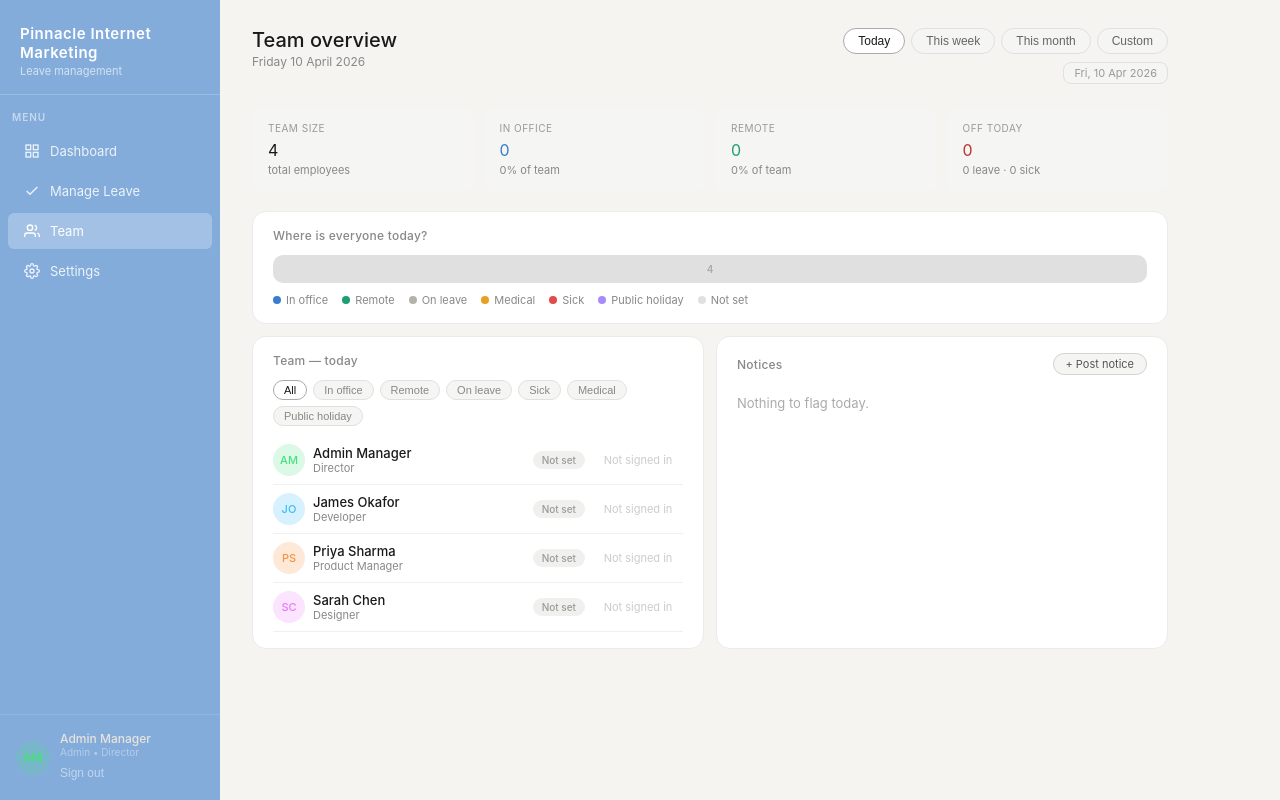
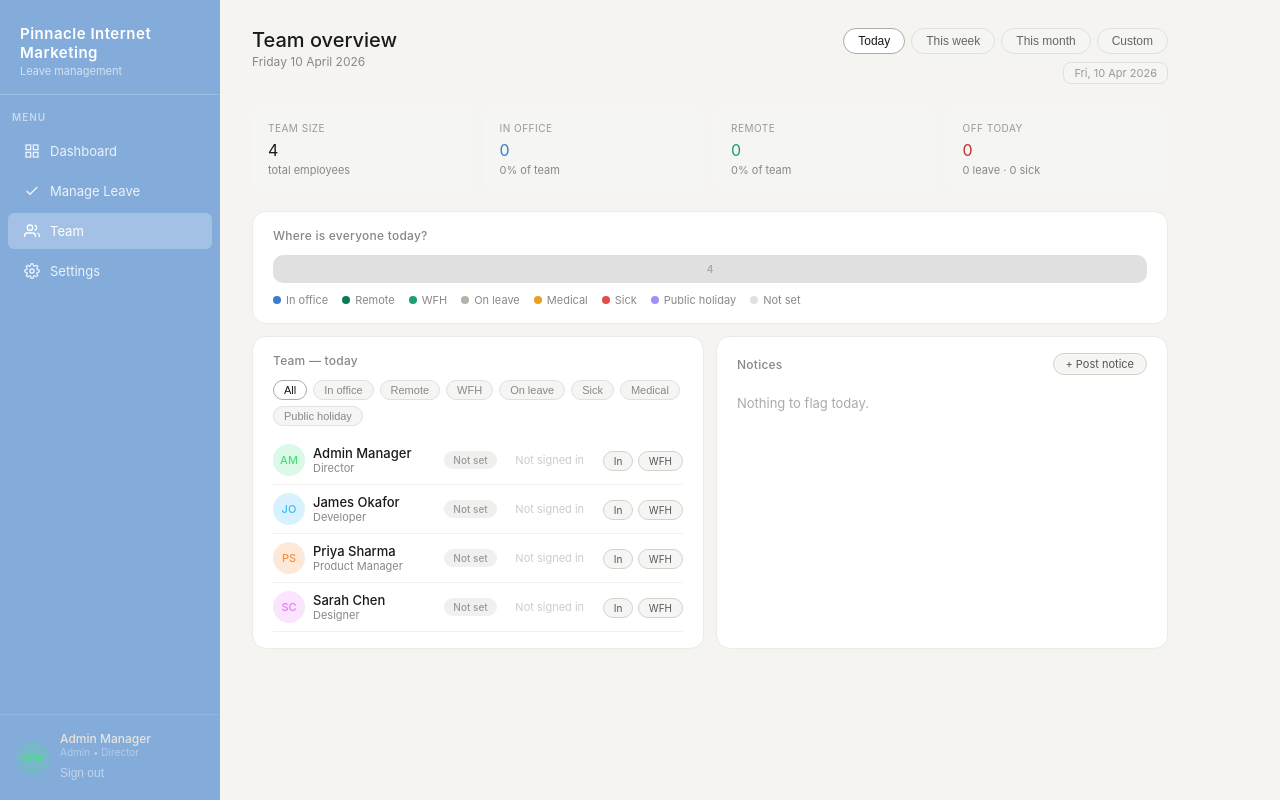
Before and after one commit to magashish/laraleavehq, a Laravel app: page /team in a window 1280 px wide. Run offline with Laravel 12, Linux system fonts and the light colour scheme; a user stored in the database is signed in; data comes from the database, SQL or seed files in the repository; data that the repository does not hold is empty; style sheets or scripts are compiled from the project's sources.

Commit message:
Separate Remote (permanent) from WFH (office employee working from home)
- 'remote' work_location = permanently remote worker (India/SA) → 'Re' in grid
- 'wfh' work_location = office employee WFH today → 'WFH' in grid
- 'office' = in office as normal → 'In' in grid
- In/WFH toggle buttons restored for office-based employees only;
  permanently remote employees have no toggle (their location is fixed)
- Segment bar and legends updated to show Remote + WFH separately
- CheckinController now accepts 'wfh' as valid work_location value

https://claude.ai/code/session_01VNQnETDvYpdp93KRqcMvqU

```diff
--- a/app/Http/Controllers/CheckinController.php
+++ b/app/Http/Controllers/CheckinController.php
@@ -14,7 +14,7 @@ class CheckinController extends Controller
     {
         // Admin setting persistent work_location for another employee (team page buttons)
         if ($request->has('user_id') && Auth::user()->isManager()) {
-            $request->validate(['user_id' => 'required|exists:users,id', 'status' => 'required|in:office,remote']);
+            $request->validate(['user_id' => 'required|exists:users,id', 'status' => 'required|in:office,remote,wfh']);
             User::where('id', $request->user_id)->update(['work_location' => $request->status]);
             return response()->json(['ok' => true]);
         }
--- a/resources/views/team/index.blade.php
+++ b/resources/views/team/index.blade.php
@@ -12,15 +12,16 @@
 .p-off { background:#f0f0ee;color:#999; }
 .p-hol { background:#ede9fe;color:#5b21b6; }
 .p-med { background:#fff0d0;color:#7a4800; }
+.p-wfh { background:#d8f5ec;color:#0d6648; }
 .day-cell { width:32px;height:26px;border-radius:6px;display:flex;align-items:center;justify-content:center;flex-shrink:0; }
-.dc-in   { background:#ddeeff; }  .dc-re  { background:#d8f5ec; }
+.dc-in   { background:#ddeeff; }  .dc-re  { background:#c6ede0; }
 .dc-le   { background:#efefed; }  .dc-si  { background:#fde8e8; }
 .dc-off  { background:#f5f5f3; }  .dc-hol { background:#ede9fe; }
-.dc-med  { background:#fff0d0; }
+.dc-med  { background:#fff0d0; }  .dc-wfh { background:#d8f5ec; }
 .dcl-in  { color:#1558a0; }       .dcl-re { color:#0d6648; }
 .dcl-le  { color:#555; }          .dcl-si { color:#a02020; }
 .dcl-off { color:#bbb; }          .dcl-hol { color:#5b21b6; }
-.dcl-med { color:#7a4800; }
+.dcl-med { color:#7a4800; }       .dcl-wfh { color:#0d6648; }
 .today-col { outline:1.5px solid #3a8ddd;border-radius:6px; }
 .nb-warn { background:#fff0d8;color:#7a4800; }
 .nb-info { background:#ddeeff;color:#1558a0; }
@@ -86,8 +87,13 @@
                 </div>
             </template>
             <template x-if="seg.remote>0">
-                <div :style="'width:'+pct(seg.remote)+'%;background:#1d9e75;display:flex;align-items:center;justify-content:center;'">
+                <div :style="'width:'+pct(seg.remote)+'%;background:#0d7a55;display:flex;align-items:center;justify-content:center;'">
                     <span style="font-size:10px;font-weight:600;color:#fff;padding:0 5px;" x-text="seg.remote"></span>
+                </div>
+            </template>
+            <template x-if="seg.wfh>0">
+                <div :style="'width:'+pct(seg.wfh)+'%;background:#1d9e75;display:flex;align-items:center;justify-content:center;'">
+                    <span style="font-size:10px;font-weight:600;color:#fff;padding:0 5px;" x-text="seg.wfh"></span>
                 </div>
             </template>
             <template x-if="seg.leave>0">
@@ -118,7 +124,8 @@
         </div>
         <div style="display:flex;gap:14px;flex-wrap:wrap;">
             <span style="font-size:11px;color:#888;display:flex;align-items:center;gap:5px;"><span style="width:8px;height:8px;border-radius:50%;background:#3a7dcc;display:inline-block;"></span>In office</span>
-            <span style="font-size:11px;color:#888;display:flex;align-items:center;gap:5px;"><span style="width:8px;height:8px;border-radius:50%;background:#1d9e75;display:inline-block;"></span>Remote</span>
+            <span style="font-size:11px;color:#888;display:flex;align-items:center;gap:5px;"><span style="width:8px;height:8px;border-radius:50%;background:#0d7a55;display:inline-block;"></span>Remote</span>
+            <span style="font-size:11px;color:#888;display:flex;align-items:center;gap:5px;"><span style="width:8px;height:8px;border-radius:50%;background:#1d9e75;display:inline-block;"></span>WFH</span>
             <span style="font-size:11px;color:#888;display:flex;align-items:center;gap:5px;"><span style="width:8px;height:8px;border-radius:50%;background:#b4b2a9;display:inline-block;"></span>On leave</span>
             <span style="font-size:11px;color:#888;display:flex;align-items:center;gap:5px;"><span style="width:8px;height:8px;border-radius:50%;background:#e8a020;display:inline-block;"></span>Medical</span>
             <span style="font-size:11px;color:#888;display:flex;align-items:center;gap:5px;"><span style="width:8px;height:8px;border-radius:50%;background:#e24b4a;display:inline-block;"></span>Sick</span>
@@ -144,6 +151,7 @@
                         <button class="fbtn" :class="filter==='all'?'on':''"     @click="filter='all'">All</button>
                         <button class="fbtn" :class="filter==='office'?'on':''"  @click="filter='office'">In office</button>
                         <button class="fbtn" :class="filter==='remote'?'on':''"  @click="filter='remote'">Remote</button>
+                        <button class="fbtn" :class="filter==='wfh'?'on':''"     @click="filter='wfh'">WFH</button>
                         <button class="fbtn" :class="filter==='leave'?'on':''"   @click="filter='leave'">On leave</button>
                         <button class="fbtn" :class="filter==='sick'?'on':''"    @click="filter='sick'">Sick</button>
                         <button class="fbtn" :class="filter==='medical'?'on':''" @click="filter='medical'">Medical</button>
@@ -175,6 +183,17 @@
                                         ✓ <span x-text="p.time"></span>
                                     </span>
                                     <span x-show="!p.signed_in" style="font-size:11px;color:#ccc;white-space:nowrap;">Not signed in</span>
+                                </div>
+                                {{-- In/WFH toggle only for office-based employees, not permanent remote --}}
+                                <div x-show="p.location !== 'remote'" class="prow-location" style="display:flex;flex-direction:column;gap:3px;flex-shrink:0;">
+                                    <button @click="setLocation(p.id, 'office')"
+                                            :style="p.location==='office' ? 'font-size:10px;padding:3px 10px;border-radius:99px;border:1px solid #83acdb;background:#83acdb;color:#fff;cursor:pointer;font-family:inherit;' : 'font-size:10px;padding:3px 10px;border-radius:99px;border:1px solid #d5d2cc;background:#f5f5f3;color:#555;cursor:pointer;font-family:inherit;'">
+                                        In
+                                    </button>
+                                    <button @click="setLocation(p.id, 'wfh')"
+                                            :style="p.location==='wfh' ? 'font-size:10px;padding:3px 10px;border-radius:99px;border:1px solid #1d9e75;background:#1d9e75;color:#fff;cursor:pointer;font-family:inherit;' : 'font-size:10px;padding:3px 10px;border-radius:99px;border:1px solid #d5d2cc;background:#f5f5f3;color:#555;cursor:pointer;font-family:inherit;'">
+                                        WFH
+                                    </button>
                                 </div>
                                 </div>{{-- end prow-meta --}}
                             </div>
@@ -218,6 +237,7 @@
                         </template>
                         <div style="display:flex;gap:12px;flex-wrap:wrap;margin-top:12px;">
                             <span style="font-size:11px;color:#888;display:flex;align-items:center;gap:4px;"><span style="width:10px;height:10px;border-radius:2px;background:#ddeeff;border:1px solid #b5d4f4;display:inline-block;"></span>In</span>
+                            <span style="font-size:11px;color:#888;display:flex;align-items:center;gap:4px;"><span style="width:10px;height:10px;border-radius:2px;background:#c6ede0;border:1px solid #7acbab;display:inline-block;"></span>Re</span>
                             <span style="font-size:11px;color:#888;display:flex;align-items:center;gap:4px;"><span style="width:10px;height:10px;border-radius:2px;background:#d8f5ec;border:1px solid #9fe1cb;display:inline-block;"></span>WFH</span>
                             <span style="font-size:11px;color:#888;display:flex;align-items:center;gap:4px;"><span style="width:10px;height:10px;border-radius:2px;background:#efefed;border:1px solid #d3d1c7;display:inline-block;"></span>Leave</span>
                             <span style="font-size:11px;color:#888;display:flex;align-items:center;gap:4px;"><span style="width:10px;height:10px;border-radius:2px;background:#fff0d0;border:1px solid #e8c97a;display:inline-block;"></span>Medical</span>
@@ -534,7 +554,7 @@ function teamOverview() {
         },
 
         get seg() {
-            const c = {office:0, remote:0, leave:0, sick:0, holiday:0, medical:0, unknown:0};
+            const c = {office:0, remote:0, wfh:0, leave:0, sick:0, holiday:0, medical:0, unknown:0};
             const bump = (s) => {
                 if (s.startsWith('medical')) { c.medical++; } else { c[s] = (c[s] ?? 0) + 1; }
             };
@@ -596,25 +616,25 @@ function teamOverview() {
             if (s === 'medical-morning')   return 'Medical (AM)';
             if (s === 'medical-afternoon') return 'Medical (PM)';
             if (s === 'medical')           return 'Medical appt';
-            return {office:'In office',remote:'Remote',leave:'On leave',sick:'Sick',holiday:'Public holiday',unknown:'Not set'}[s] || s;
+            return {office:'In office',remote:'Remote',wfh:'WFH',leave:'On leave',sick:'Sick',holiday:'Public holiday',unknown:'Not set'}[s] || s;
         },
         pillCls(s) {
             if (s.startsWith('medical')) return 'pill p-med';
-            return ({office:'pill p-in',remote:'pill p-re',leave:'pill p-le',sick:'pill p-si',holiday:'pill p-hol',unknown:'pill p-off'}[s]||'pill p-off');
+            return ({office:'pill p-in',remote:'pill p-re',wfh:'pill p-wfh',leave:'pill p-le',sick:'pill p-si',holiday:'pill p-hol',unknown:'pill p-off'}[s]||'pill p-off');
         },
         dayCellCls(s) {
             if (s.startsWith('medical')) return 'dc-med';
-            return ({office:'dc-in',remote:'dc-re',leave:'dc-le',sick:'dc-si',holiday:'dc-hol',unknown:'dc-off'}[s]||'dc-off');
+            return ({office:'dc-in',remote:'dc-re',wfh:'dc-wfh',leave:'dc-le',sick:'dc-si',holiday:'dc-hol',unknown:'dc-off'}[s]||'dc-off');
         },
         dayLblCls(s) {
             if (s.startsWith('medical')) return 'dcl-med';
-            return ({office:'dcl-in',remote:'dcl-re',leave:'dcl-le',sick:'dcl-si',holiday:'dcl-hol',unknown:'dcl-off'}[s]||'dcl-off');
+            return ({office:'dcl-in',remote:'dcl-re',wfh:'dcl-wfh',leave:'dcl-le',sick:'dcl-si',holiday:'dcl-hol',unknown:'dcl-off'}[s]||'dcl-off');
         },
         dayLbl(s) {
             if (s === 'medical-morning')   return 'M·AM';
             if (s === 'medical-afternoon') return 'M·PM';
             if (s === 'medical')           return 'M';
-            return ({office:'In',remote:'WFH',leave:'Lv',sick:'Sick',holiday:'PH',unknown:'—'}[s]||'—');
+            return ({office:'In',remote:'Re',wfh:'WFH',leave:'Lv',sick:'Sick',holiday:'PH',unknown:'—'}[s]||'—');
         },
         dayTitle(s) { return this.statusLabel(s); },
     };
```
